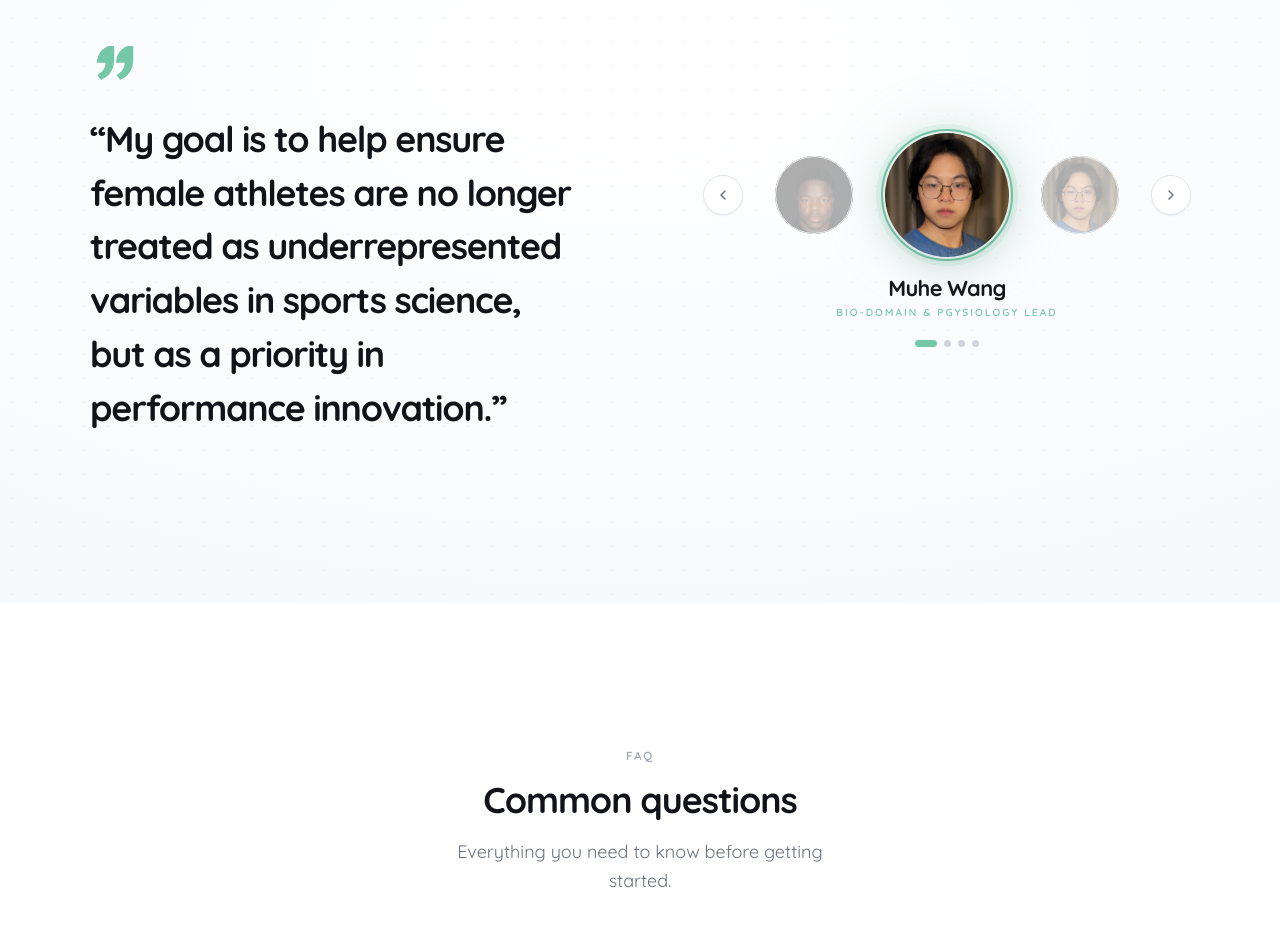
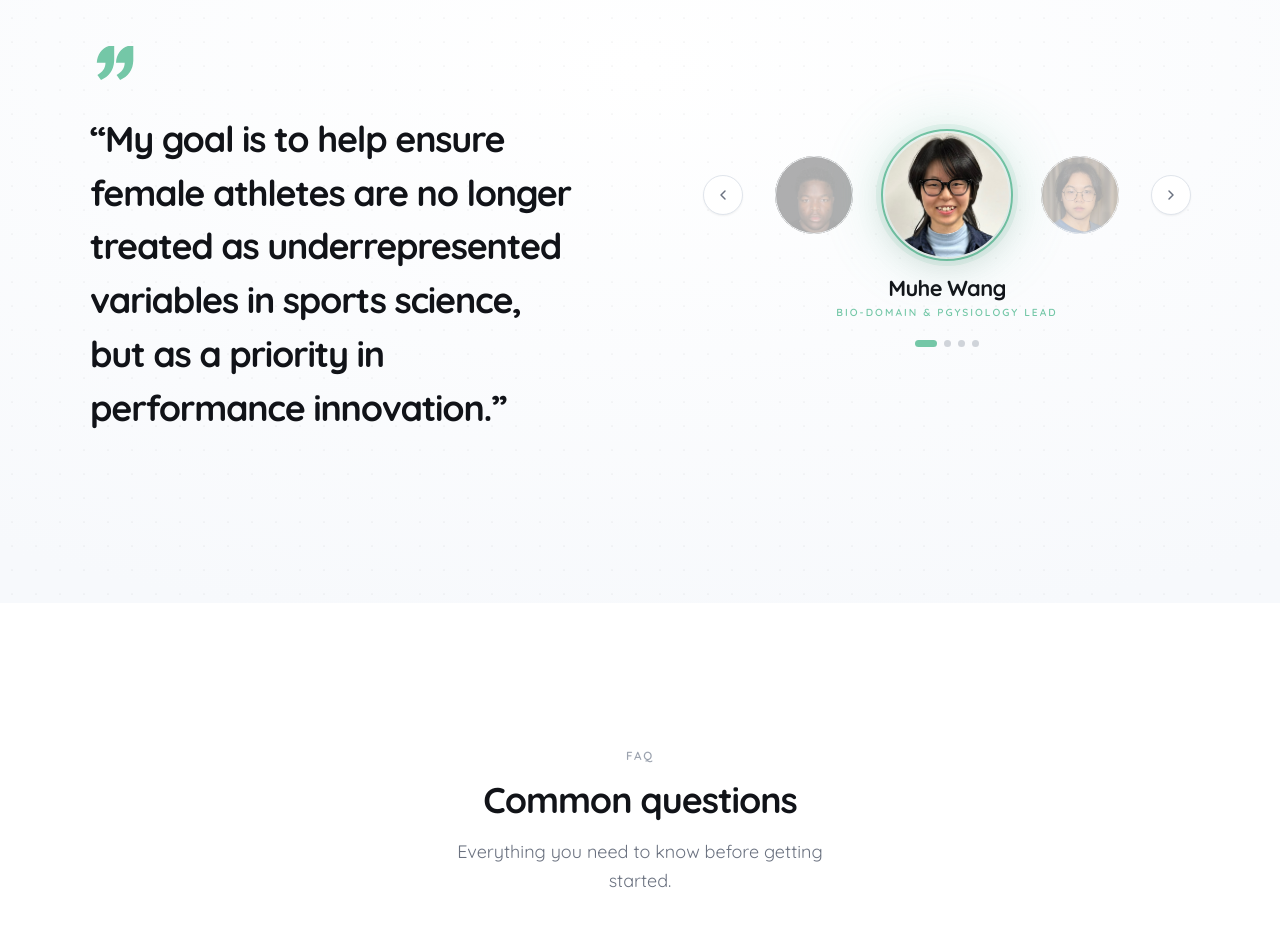
Before and after one commit to AvailHQ/Avail, a React (Vite) app: page / in a window 1280 px wide. Shown: the part 2860-3787 px from the top of the page. Built offline with nearby package versions, Linux system fonts and the light colour scheme; a web font is replaced by a local one.

Commit message:
add figure

```diff
--- a/src/components/TeamSection.tsx
+++ b/src/components/TeamSection.tsx
@@ -16,7 +16,7 @@ const TEAM: TeamMember[] = [
     name: "Muhe Wang",
     role: "Bio-domain & Pgysiology Lead",
     accent: "#74c7a7",
-    photo: "/figure/myl.jpg",
+    photo: "/figure/wmh.png",
     quote:
       "“My goal is to help ensure female athletes are no longer treated as underrepresented variables in sports science, but as a priority in performance innovation.”",
   },
```
Also changed, not shown: public/figure/wmh.png (added).
